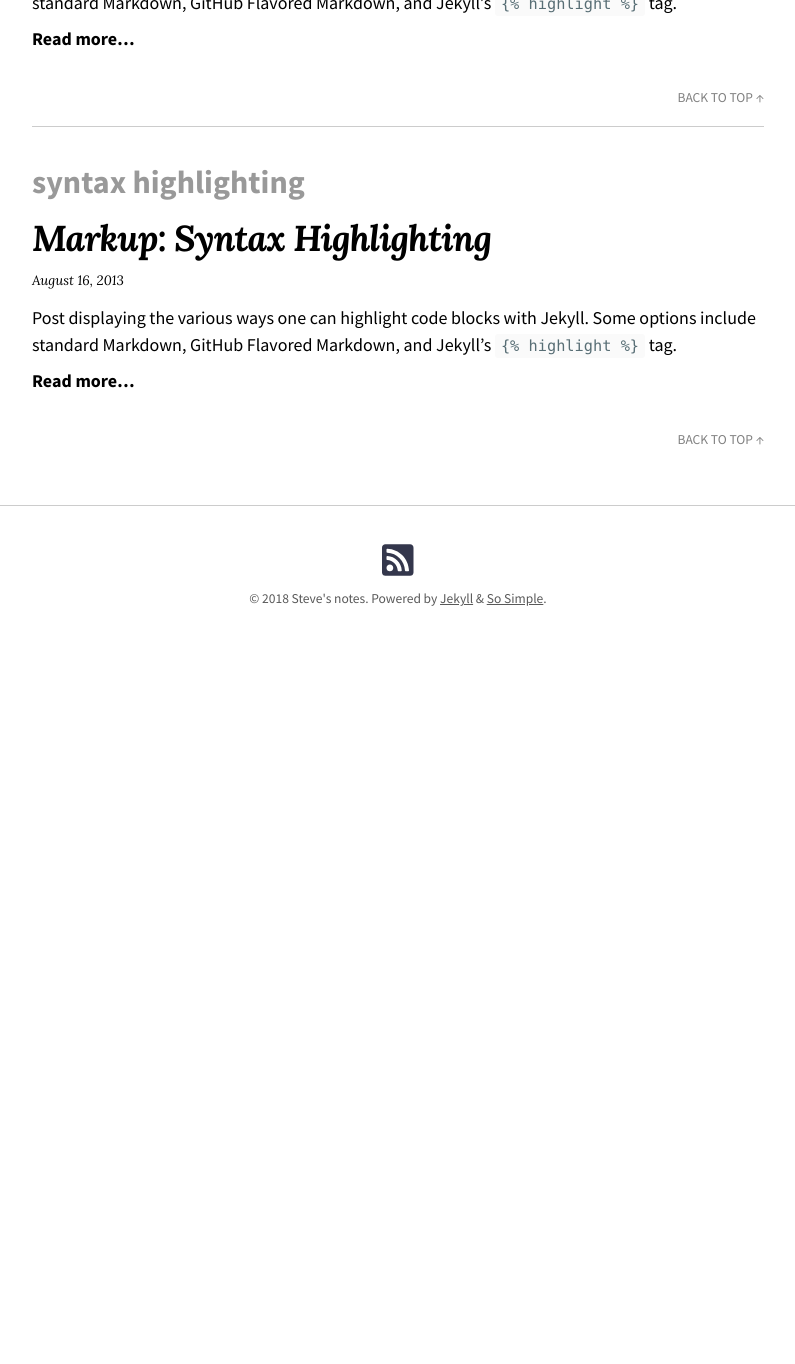
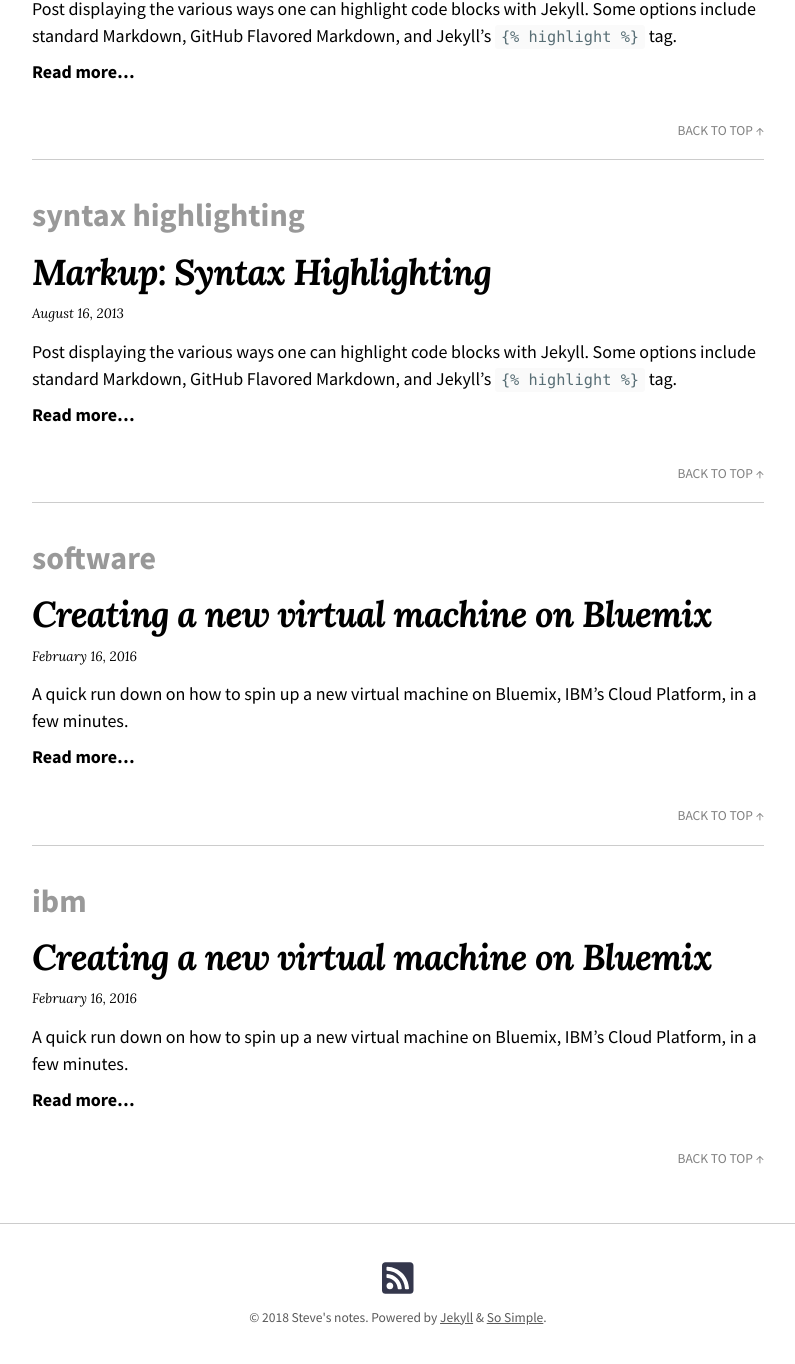
Before and after one commit to PeterGyger/stevemar.github.io, a Jekyll site: the page built from tags.md, in a window 1280 px wide and 1400 px high, scrolled down 12828 px. Shown: the top 1364 px of the window, without its empty margins (242-1037 px from the left). Built offline with Jekyll 4.4.1, drawn with Linux system fonts in a browser that asks for light colours; nearby versions of some CDN libraries; a script that is not in the unit is left out; comment, search, counter and statistics services are not loaded; before the commit the page ends 13509 px from its top, so only the background shows below that.

Commit message:
Update 2016-02-16-creating-a-new-virtual-machine-on-bluemix.md

```diff
--- a/_posts/2016-02-16-creating-a-new-virtual-machine-on-bluemix.md
+++ b/_posts/2016-02-16-creating-a-new-virtual-machine-on-bluemix.md
@@ -1,3 +1,11 @@
+---
+title: "Creating a new virtual machine on Bluemix"
+excerpt: "A quick run down on how to spin up a new virtual machine on Bluemix, IBM's Cloud Platform, in a few minutes."
+tags:
+  - software
+  - ibm
+---
+
 _Originally posted on https://developer.ibm.com/opentech/2016/02/16/creating-a-new-virtual-machine-on-bluemix/_
 
 First impressions are pretty important. Bluemix, IBMs one-stop-shop for all things cloud has been out for a while now, I’ve played with it when it was in closed-beta, but now it’s out in the wild! I figured I would write about my thoughts using the service, specifically I’ll take a look at the simple task of requesting a virtual machine (VM). My main use case for wanting to create a VM on bluemix is to [setup a ZNC bouncer](https://developer.ibm.com/opentech/2016/01/21/openstack-development-tips-setting-up-a-znc-bouncer/), I needed a VM on a cloud that'll give me a public IP address so I can check OpenStack development happening on IRC from anywhere -- my laptop or even my phone.
```
